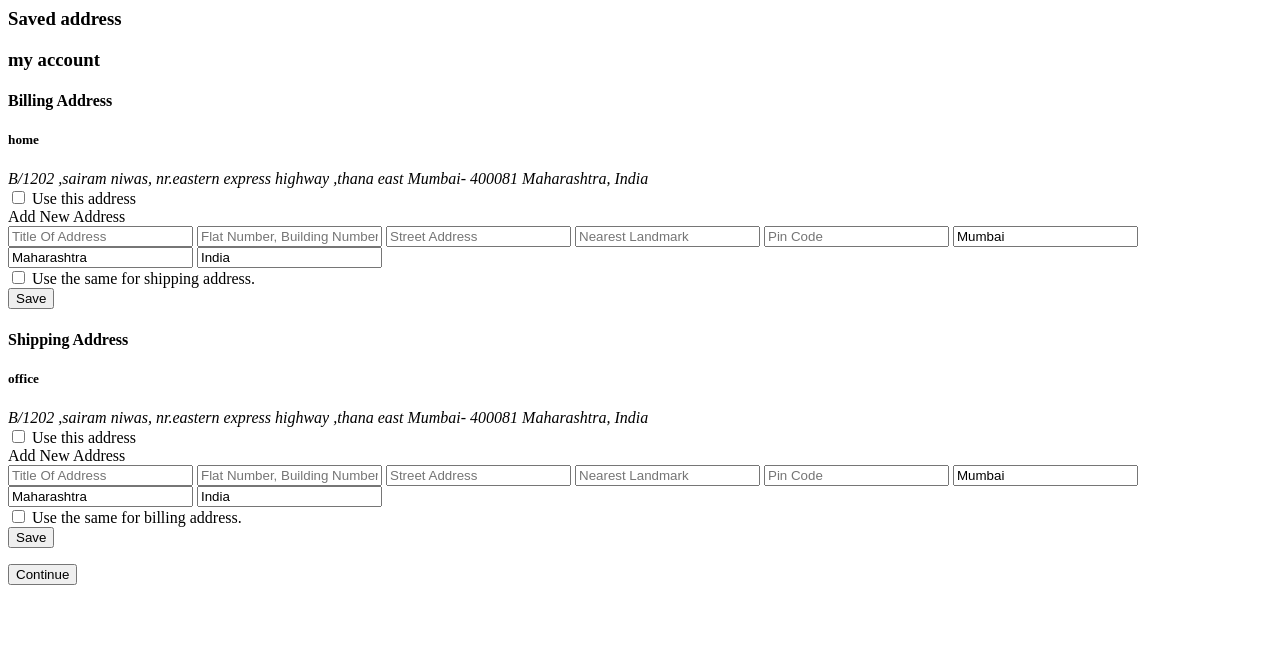
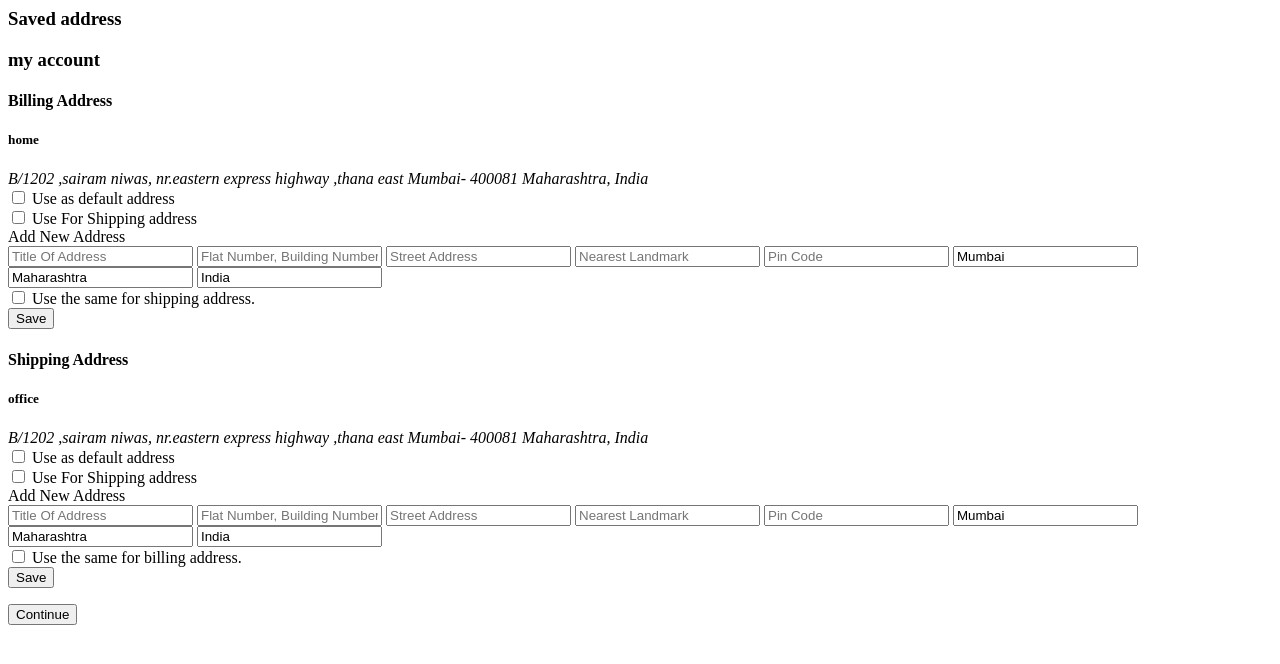
Before and after one commit to Stylease/stylish, a PHP site: page /views/content/saveaddress.html in a window 1280 px wide. Shown: the top 664 px of the page. Run offline with PHP 8.4, Linux system fonts and the light colour scheme.

Commit message:
:sweat_smile

```diff
--- a/js/app.js
+++ b/js/app.js
@@ -69,6 +69,11 @@ firstapp.config(function($stateProvider, $urlRouterProvider, $httpProvider, $loc
     url: "/productdetail",
     templateUrl: "views/template.html",
     controller: 'ProductdetailCtrl'
+  })
+    .state('celebritychoice', {
+    url: "/celebrity-choice",
+    templateUrl: "views/template.html",
+    controller: 'CelebrityChoiceCtrl'
   })
     .state('thankyou', {
     url: "/thankyou",
--- a/views/content/saveaddress.html
+++ b/views/content/saveaddress.html
@@ -9,10 +9,12 @@
         <div class="save-add-tab" ng-include="template.account"></div>
       </div>
       <div class="col-md-9">
-        <div class="billingsave-add" ng-hide="billingAdd">
-          <h4 class="text-center dark-blue">Billing Address</h4>
+        <div class="billingsave-add">
+          <!-- ng-hide="billingAdd" -->
           <div class="row">
             <div class="col-md-6">
+              <h4 class="text-center dark-blue">Billing Address</h4>
+              <div class="" ng-hide="billingAdd">
                 <div class="first-address">
                   <div class="add-head bg-pink clearfix">
                     <span class="pointer edit-add pull-right mt10 mr10"><i class="fa fa-pencil"></i></span>
@@ -20,14 +22,16 @@
                   </div>
                   <div class="add-body">
                     <address>B/1202 ,sairam niwas, nr.eastern express highway ,thana east Mumbai- 400081 Maharashtra, India</address>
-                  <div class="custom-checkbox">
+                    <div class="custom-checkbox inline-block">
+                      <input type="checkbox" id="default">
+                      <label for="default"><span></span> Use as default address</label>
+                    </div>
+                    <div class="custom-checkbox inline-block">
                       <input type="checkbox" id="use">
-                    <label for="use"><span></span> Use this address</label>
+                      <label for="use"><span></span> Use For Shipping address</label>
                     </div>
                   </div>
                 </div>
-            </div>
-            <div class="col-md-6">
                 <div class="add-address relate pointer" ng-click="billingAdd=true">
                   <div class="new-add get-center dark-pink text-center">
                     <span class="block"><i class="fa fa-plus-circle fa-2x dark-pink"></i></span>
@@ -35,11 +39,9 @@
                   </div>
                 </div>
               </div>
-          </div>
-        </div>
               <div class="add-billing-add" ng-show="billingAdd">
                 <div class="row">
-            <div class="col-md-offset-2 col-md-8">
+                  <div class="col-md-12">
                     <form action="">
                       <input type="text" class="form-control" placeholder="Title Of Address">
                       <input type="text" class="form-control" placeholder="Flat Number, Building Number">
@@ -62,7 +64,88 @@
                   </div>
                 </div>
               </div>
-        <div class="billingsave-add shippingsave-add" ng-hide="shippingAdd">
+            </div>
+            <div class="col-md-6">
+              <h4 class="text-center dark-blue">Shipping Address</h4>
+              <div class="" ng-hide="shippingAdd">
+                <div class="first-address">
+                  <div class="add-head bg-pink clearfix">
+                    <span class="pointer pull-right mt10 mr10"><i class="fa fa-pencil"></i></span>
+                    <h5 class="text-uppercase dark-blue m-clear pd10 text-center">office</h5>
+                  </div>
+                  <div class="add-body">
+                    <address>B/1202 ,sairam niwas, nr.eastern express highway ,thana east Mumbai- 400081 Maharashtra, India</address>
+                    <div class="custom-checkbox inline-block">
+                      <input type="checkbox" id="default-bill">
+                      <label for="default-bill"><span></span> Use as default address</label>
+                    </div>
+                    <div class="custom-checkbox inline-block">
+                      <input type="checkbox" id="ship-bill">
+                      <label for="ship-bill"><span></span> Use For Shipping address</label>
+                    </div>
+                  </div>
+                </div>
+                <div class="add-address relate pointer" ng-click="shippingAdd=true;">
+                  <div class="new-add get-center dark-pink text-center">
+                    <span class="block"><i class="fa fa-plus-circle fa-2x dark-pink"></i></span>
+                    <span>Add New Address</span>
+                  </div>
+                </div>
+              </div>
+              <div class="add-billing-add add-shipping-add" ng-show="shippingAdd">
+                <div class="row">
+                  <div class="col-md-12">
+                    <form action="">
+                      <input type="text" class="form-control" placeholder="Title Of Address">
+                      <input type="text" class="form-control" placeholder="Flat Number, Building Number">
+                      <input type="text" class="form-control" placeholder="Street Address">
+                      <input type="text" class="form-control" placeholder="Nearest Landmark">
+                      <input type="text" class="form-control" placeholder="Pin Code">
+                      <input type="text" class="form-control fixed-add" value="Mumbai">
+                      <input type="text" class="form-control fixed-add" value="Maharashtra">
+                      <input type="text" class="form-control fixed-add" value="India">
+                      <div class="same-billing mg20">
+                        <div class="custom-checkbox">
+                          <input type="checkbox" id="ship">
+                          <label for="ship"> Use the same for billing address.</label>
+                        </div>
+                      </div>
+                      <div class="text-center mt20 mb20 save ">
+                        <button class="btn btn-outline btn-full text-medium" ng-click="shippingAdd=false">Save</button>
+                      </div>
+                    </form>
+                  </div>
+                </div>
+              </div>
+            </div>
+          </div>
+        </div>
+        <!-- <div class="add-billing-add" ng-show="billingAdd">
+          <div class="row">
+            <div class="col-md-12">
+              <form action="">
+                <input type="text" class="form-control" placeholder="Title Of Address">
+                <input type="text" class="form-control" placeholder="Flat Number, Building Number">
+                <input type="text" class="form-control" placeholder="Street Address">
+                <input type="text" class="form-control" placeholder="Nearest Landmark">
+                <input type="text" class="form-control" placeholder="Pin Code">
+                <input type="text" class="form-control fixed-add" value="Mumbai">
+                <input type="text" class="form-control fixed-add" value="Maharashtra">
+                <input type="text" class="form-control fixed-add" value="India">
+                <div class="same-billing mg20">
+                  <div class="custom-checkbox">
+                    <input type="checkbox" id="bill">
+                    <label for="bill"> Use the same for shipping address.</label>
+                  </div>
+                </div>
+                <div class="text-center mt20 mb20 save ">
+                  <button class="btn btn-outline btn-full text-medium" ng-click="billingAdd=false">Save</button>
+                </div>
+              </form>
+            </div>
+          </div>
+        </div> -->
+        <!-- <div class="billingsave-add shippingsave-add" ng-hide="shippingAdd">
           <h4 class="text-center dark-blue">Shipping Address</h4>
           <div class="row">
             <div class="col-md-6">
@@ -89,8 +172,8 @@
               </div>
             </div>
           </div>
-        </div>
-        <div class="add-billing-add add-shipping-add" ng-show="shippingAdd">
+        </div> -->
+        <!-- <div class="add-billing-add add-shipping-add" ng-show="shippingAdd">
           <div class="row">
             <div class="col-md-offset-2 col-md-8">
               <form action="">
@@ -114,7 +197,7 @@
               </form>
             </div>
           </div>
-        </div>
+        </div> -->
         <div class="text-center mb20">
           <button class="btn btn-outline btn-full text-medium">Continue</button>
         </div>
--- a/views/header.html
+++ b/views/header.html
@@ -9,7 +9,7 @@
             <span class="icon-bar"></span>
           </div>
         </div>
-        <div class="logo relate">
+        <div class="logo logo-view relate">
           <h1>
             <a href="" ui-sref="home"><img src="img/logo.png" alt="Stylease" class="img-responsive"></a>
           </h1>
```
Also changed, not shown: js/controllers.js (+23 -0 lines), sass/main.scss (+36 -4 lines), views/content/celebrity-choice.html (added, +28 -0 lines), views/content/productdetail.html (+8 -5 lines). Lines whose indentation alone changed are shown as unchanged.
